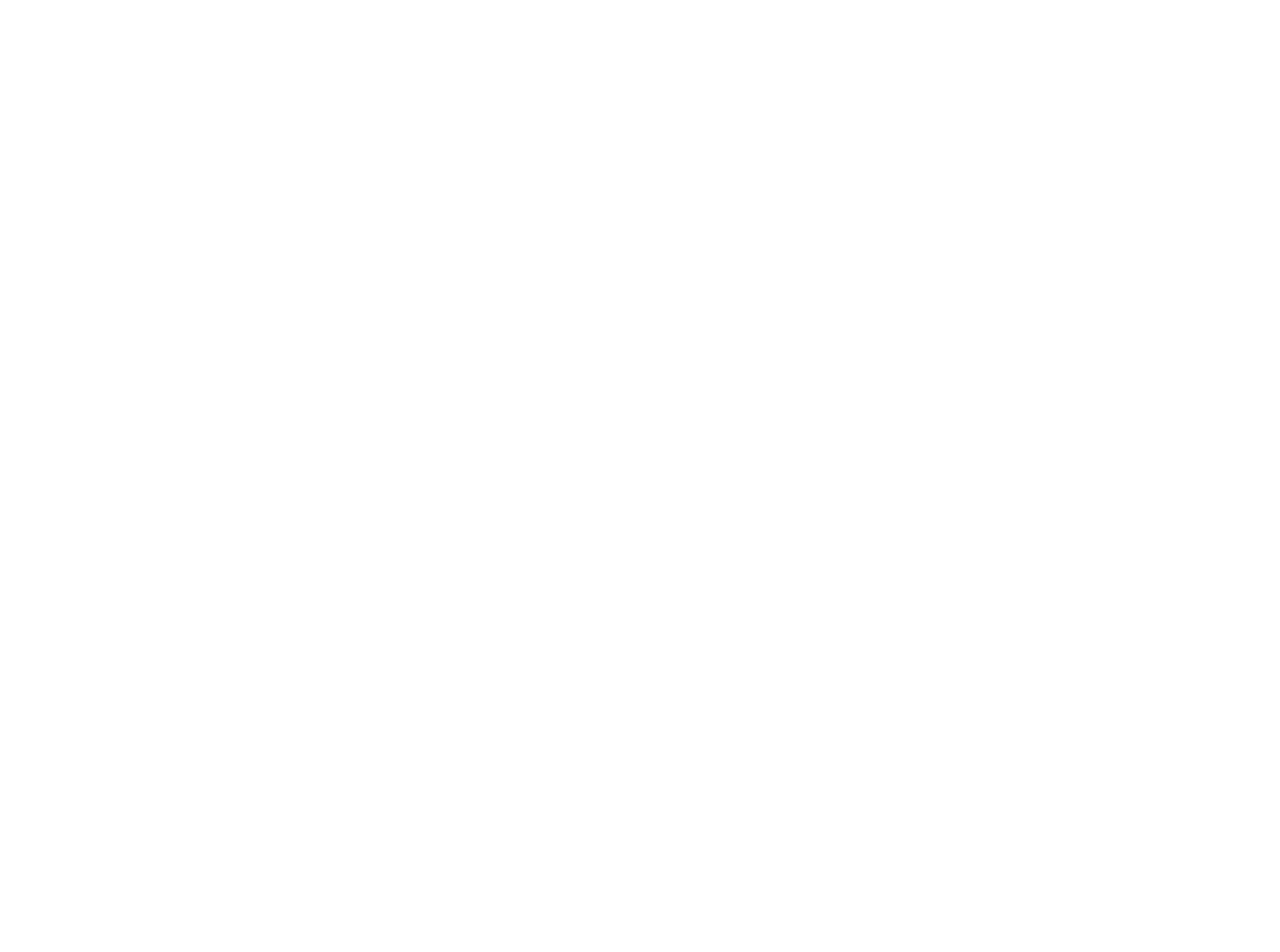
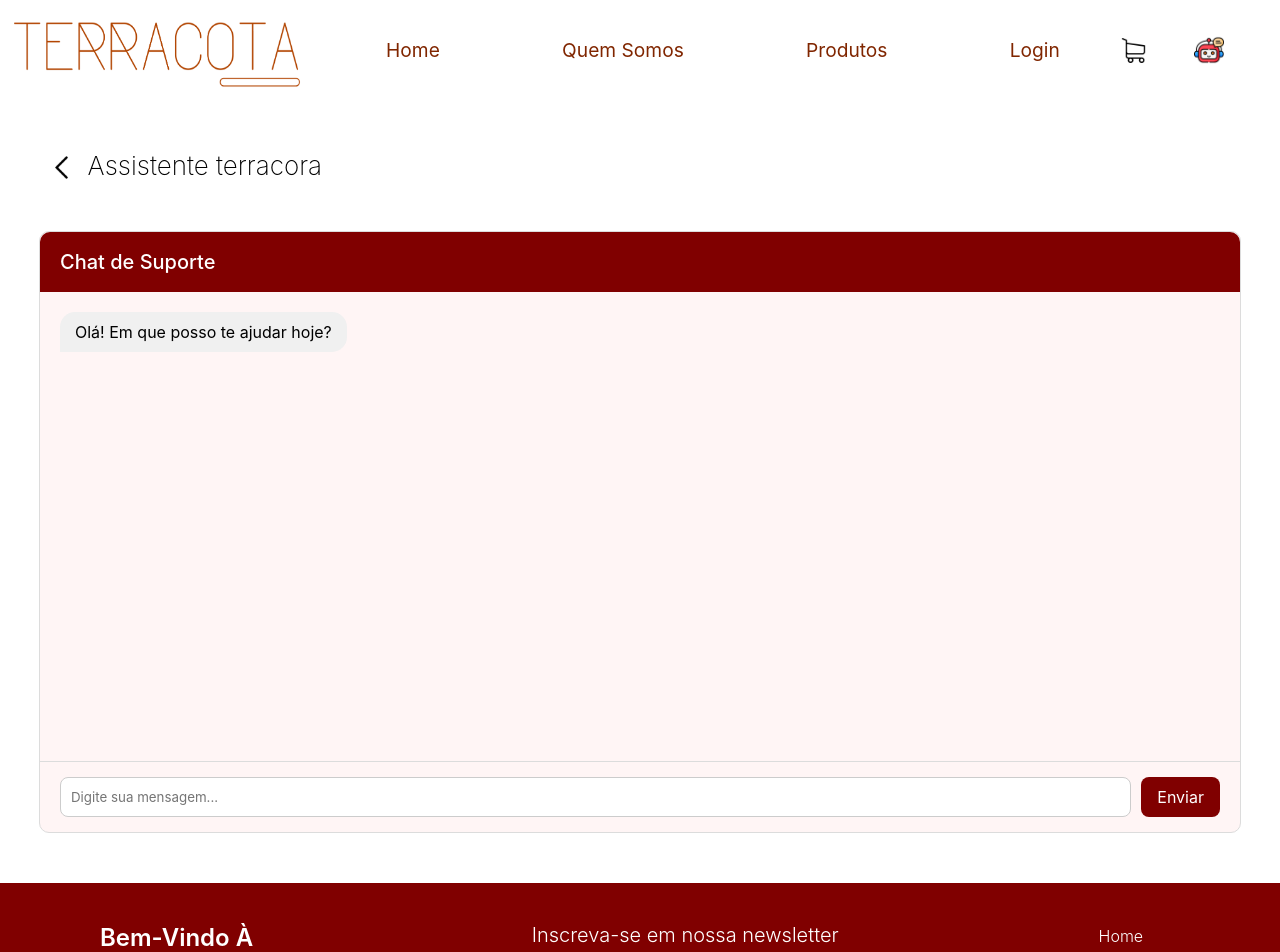
Before and after one commit to gui-hmm/terracota_front, a React (Create React App) app: page /chatbot in a window 1280 px wide. Before the commit this address had no page. Shown: the top 952 px of the page. Before the commit the page ends 800 px from the top, so only its background shows below. Built offline with nearby package versions, Linux system fonts and the light colour scheme.

Commit message:
feat: layout chatbot

```diff
--- a/src/App.tsx
+++ b/src/App.tsx
@@ -8,6 +8,7 @@ import Login from './pages/login/login';
 import Cadastro from './pages/cadastro/cadastro';
 import Perfil from './pages/perfil/perfil';
 import Carrinho from './pages/carrinho/carrinho';
+import Chatbot from './pages/chatbot/chatbot';
 
 function App() {
   return (
@@ -21,6 +22,7 @@ function App() {
           <Route path='/cadastro' element={<Cadastro/>} />
           <Route path='/perfil' element={<Perfil/>} />
           <Route path='/carrinho' element={<Carrinho/>} />
+          <Route path='/chatbot' element={<Chatbot/>} />
         </Routes>
       </BrowserRouter>
     </div>
--- a/src/components/header/header.tsx
+++ b/src/components/header/header.tsx
@@ -1,7 +1,7 @@
 import React, { useContext, useState } from "react";
 import Logo from '../../assets/logomarca.png';
-import Search from '../../assets/search_icon.webp';
 import Carrinho from '../../assets/carrinho_icon.png';
+import Robot from '../../assets/robot.png';
 import {
     CarrinhoButton,
     Container,
@@ -9,7 +9,7 @@ import {
     IconsPages,
     IconsRightContainer,
     LogoIcon,
-    SearchButton,
+    ChatbotButton,
 } from "./headerStyle";
 import { To, useNavigate } from "react-router-dom";
 
@@ -41,8 +41,8 @@ const Header = () => {
                 </IconsPages>
             </IconsContainer>
             <IconsRightContainer>
-                <SearchButton src={Search} alt="Buscar" />
                 <CarrinhoButton src={Carrinho} alt="Carrinho" onClick={() => handleNavigate('/carrinho')} />
+                <ChatbotButton src={Robot} alt="Chat bot" onClick={() => handleNavigate('/chatbot')} />
             </IconsRightContainer>
         </Container>
     );
--- a/src/components/header/headerStyle.ts
+++ b/src/components/header/headerStyle.ts
@@ -80,11 +80,10 @@ export const IconsRightContainer = styled.div`
     }
 `;
 
-export const SearchButton = styled.img`
+export const ChatbotButton = styled.img`
     cursor: pointer;
     color: #000000;
-    width: 25px;
-    height: 25px;
+    width: 30px;
     margin-right: 6vh;
 
     @media (max-width: 876px) {
--- /dev/null
+++ b/src/pages/chatbot/chatbot.tsx
@@ -0,0 +1,82 @@
+import React, { useState } from "react";
+import {
+  ChatContainer,
+  ChatHeader,
+  ChatMessages,
+  ChatInputContainer,
+  ChatInput,
+  ChatButton,
+  MessageBubble,
+  IconVoltar,
+  PageContainer,
+  TextProdutos,
+  ConteinerProdutosText
+} from "./chatbotStyle";
+import Header from "../../components/header/header";
+import Footer from "../../components/footer/footer";
+import Voltar from "../../assets/menorQue.png";
+import { useNavigate } from "react-router-dom";
+
+const Chatbot: React.FC = () => {
+  const [messages, setMessages] = useState([
+    { sender: "bot", text: "Olá! Em que posso te ajudar hoje?" },
+  ]);
+  const [input, setInput] = useState("");
+  const navigate = useNavigate();
+
+  const sendMessage = () => {
+    if (input.trim() === "") return;
+
+    setMessages([...messages, { sender: "user", text: input }]);
+    setInput("");
+
+    // Simula resposta do bot
+    setTimeout(() => {
+      setMessages((prev) => [
+        ...prev,
+        { sender: "user", text: input },
+        { sender: "bot", text: "Estou pensando na melhor resposta para você..." },
+      ]);
+    }, 1000);
+  };
+
+  return (
+    <>
+        <Header/>
+        <PageContainer>
+        <Header />
+        <ConteinerProdutosText>
+            <IconVoltar src={Voltar} onClick={() => navigate("/")} />
+            <TextProdutos>Assistente terracora</TextProdutos>
+        </ConteinerProdutosText>
+        <ChatContainer>
+            <ChatHeader>Chat de Suporte</ChatHeader>
+            <ChatMessages>
+            {messages.map((msg, index) => (
+                <MessageBubble
+                key={index}
+                className={msg.sender === "user" ? "user" : "bot"}
+                >
+                {msg.text}
+                </MessageBubble>
+            ))}
+            </ChatMessages>
+            <ChatInputContainer>
+            <ChatInput
+                placeholder="Digite sua mensagem..."
+                value={input}
+                onChange={(e) => setInput(e.target.value)}
+                onKeyPress={(e) => {
+                if (e.key === "Enter") sendMessage();
+                }}
+            />
+            <ChatButton onClick={sendMessage}>Enviar</ChatButton>
+            </ChatInputContainer>
+        </ChatContainer>
+        </PageContainer>
+        <Footer />
+    </>
+  );
+};
+
+export default Chatbot;
--- /dev/null
+++ b/src/pages/chatbot/chatbotStyle.ts
@@ -0,0 +1,124 @@
+import styled from "styled-components";
+
+export const PageContainer = styled.div`
+  margin: 150px 25px 50px 25px;
+
+  @media (max-width: 768px) {
+    margin-top: 270px;
+  }
+`;
+
+export const ConteinerProdutosText = styled.div`
+  margin-left: 2%;
+  margin-bottom: 50px;
+  display: flex;
+  flex-direction: row;
+  cursor: pointer;
+`;
+
+export const IconVoltar = styled.img`
+  width: auto;
+  height: 23px;
+  margin-top: 6px;
+  margin-right: 15px;
+`;
+
+export const TextProdutos = styled.div`
+  font-size: 26px;
+  font-weight: 200;
+`;
+
+
+export const ChatContainer = styled.div`
+  width: 100%;
+  max-width: 1200px;
+  height: 600px;
+  margin: auto;
+  border: 1px solid #dcdcdc;
+  border-radius: 10px;
+  display: flex;
+  flex-direction: column;
+  background-color: #fff5f5;
+`;
+
+export const ChatHeader = styled.div`
+  height: 60px;
+  background-color: #800000;
+  color: #ffffff;
+  font-size: 20px;
+  font-weight: 500;
+  display: flex;
+  align-items: center;
+  padding: 0 20px;
+  border-top-left-radius: 10px;
+  border-top-right-radius: 10px;
+`;
+
+export const ChatMessages = styled.div`
+  flex: 1;
+  padding: 20px;
+  overflow-y: auto;
+  display: flex;
+  flex-direction: column;
+  gap: 10px;
+`;
+
+export const MessageBubble = styled.div`
+  padding: 10px 15px;
+  max-width: 70%;
+  border-radius: 15px;
+  font-size: 16px;
+  &.user {
+    background-color: #800000;
+    color: white;
+    align-self: flex-end;
+    border-bottom-right-radius: 0;
+  }
+  &.bot {
+    background-color: #f0f0f0;
+    color: black;
+    align-self: flex-start;
+    border-bottom-left-radius: 0;
+  }
+`;
+
+export const ChatInputContainer = styled.div`
+  padding: 15px 20px;
+  display: flex;
+  gap: 10px;
+  border-top: 1px solid #dcdcdc;
+
+  @media (max-width: 350px) {
+    gap: 5px;
+  }
+`;
+
+export const ChatInput = styled.input`
+  flex: 1;
+  padding: 10px;
+  border: 1px solid #ccc;
+  outline: none;
+  border-radius: 8px;
+
+  @media (max-width: 350px) {
+    padding-right: 0;
+
+    &::placeholder {
+        font-size: 12px;
+    }
+  }
+`;
+
+export const ChatButton = styled.button`
+  background-color: #800000;
+  color: white;
+  border: none;
+  padding: 10px 16px;
+  border-radius: 8px;
+  cursor: pointer;
+  font-size: 16px;
+
+  &:hover {
+    background-color: #a00000;
+  }
+`;
--- a/src/pages/produtos/produtosStyle.ts
+++ b/src/pages/produtos/produtosStyle.ts
@@ -10,8 +10,8 @@ export const Container = styled.div`
   justify-content: start;
 
   @media (max-width: 768px) {
-        margin-top: 270px;
-    }
+    margin-top: 270px;
+  }
 `;
 
 export const ConteinerProdutosText = styled.div`
```
Also changed, not shown: src/assets/robot.png (added).
